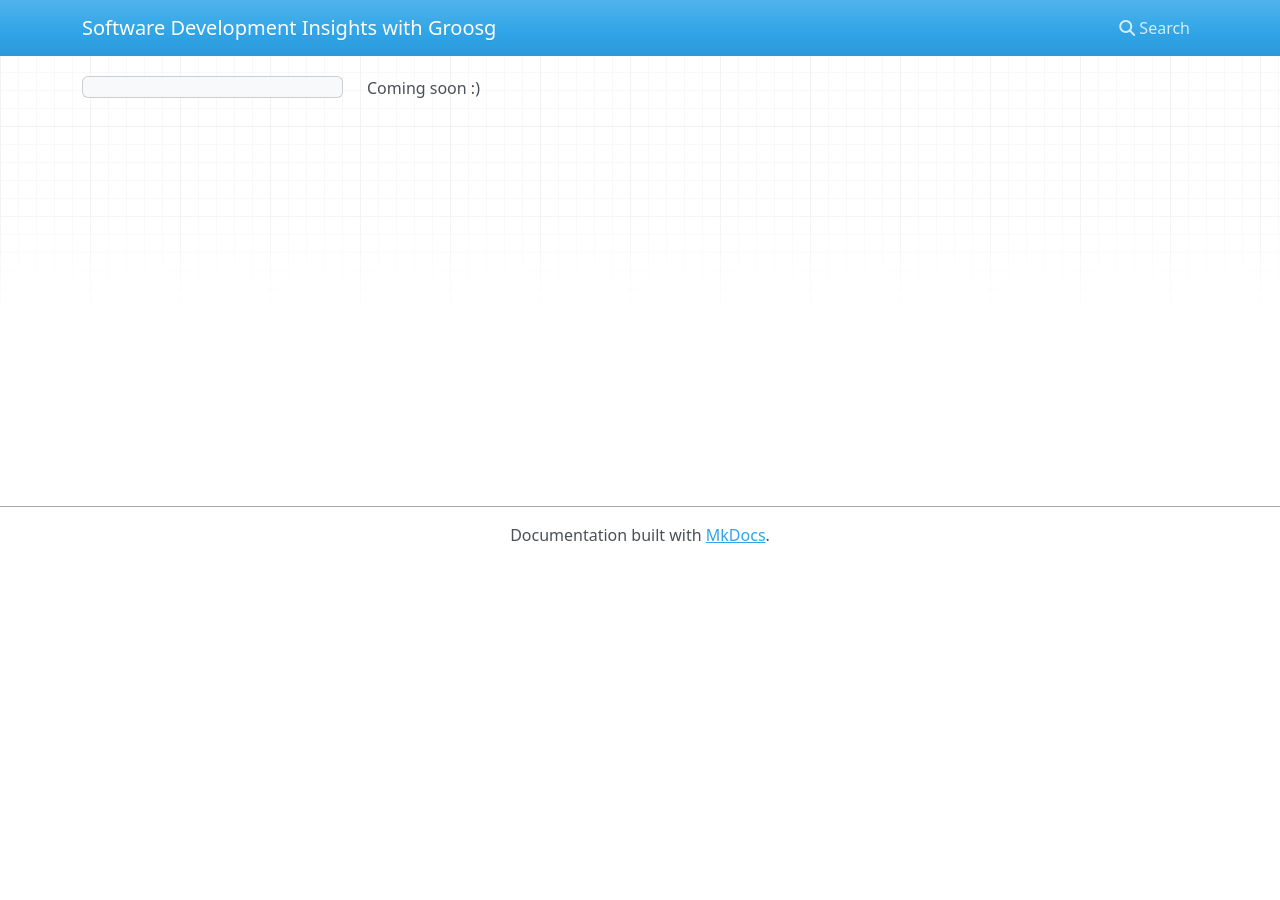
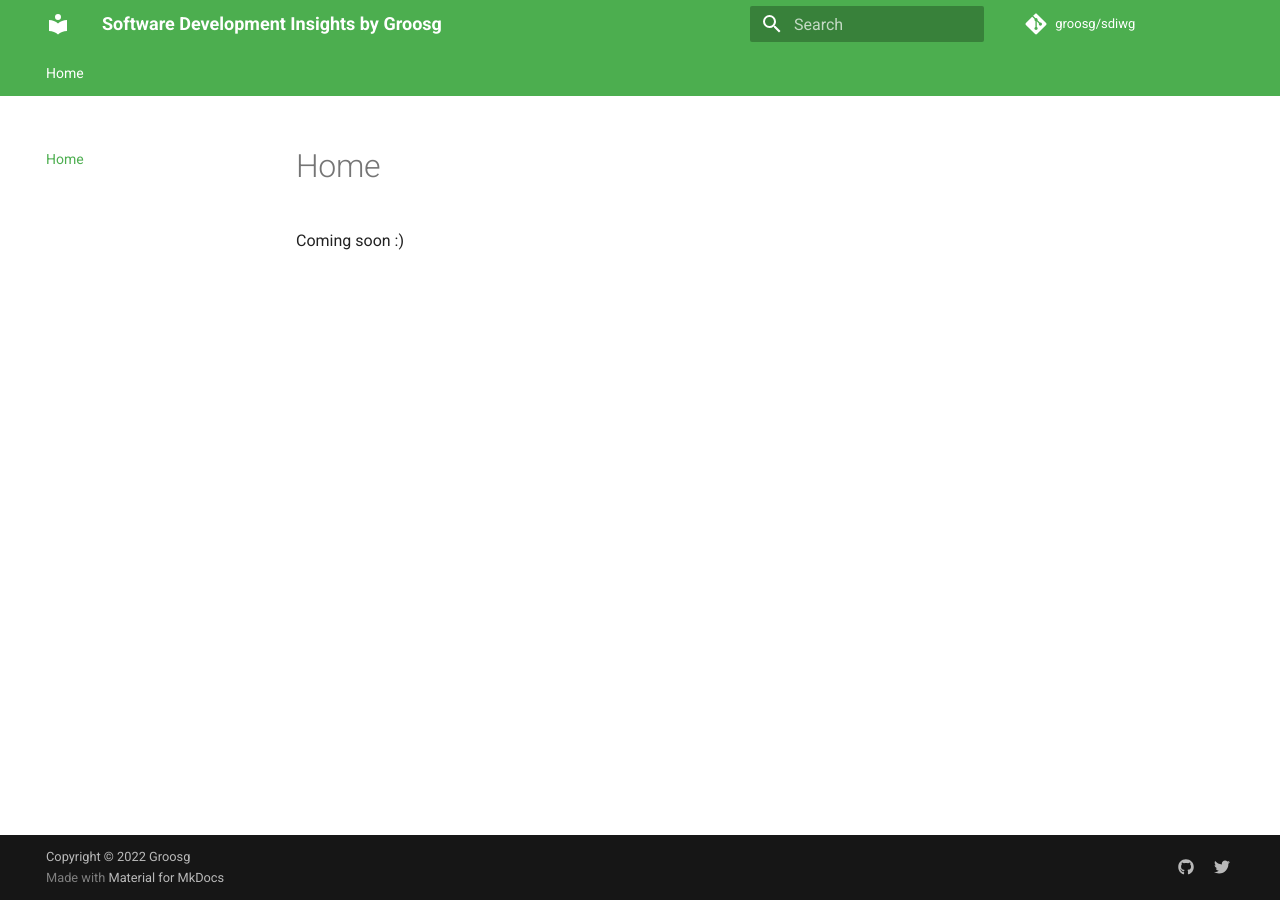
Before and after one commit to groosg/insights, an MkDocs documentation site: the page built from docs/index.md, in a window 1280 px wide. Built offline with MkDocs 1.6.1 and Material for MkDocs 9.7.7, drawn with Linux system fonts in a browser that asks for light colours; nearby versions of some CDN libraries; comment, search, counter and statistics services are not loaded.

Commit message:
add material for mkdocs

```diff
--- a/mkdocs.yml
+++ b/mkdocs.yml
@@ -1 +1,67 @@
-site_name: Software Development Insights with Groosg
+site_name: "Software Development Insights by Groosg"
+site_description: "A place to share knowledge and grow."
+site_author: "Groosg"
+site_url: "https://groosg.github.io/sdiwg/"
+
+repo_name: "groosg/sdiwg"
+repo_url: "https://github.com/groosg/sdiwg"
+edit_uri: "edit/main/docs/"
+
+copyright: Copyright &copy; 2022 Groosg
+
+theme:
+  name: "material"
+  custom_dir: theme
+
+  language: en
+  features:
+    - content.code.annotate
+    - content.tooltips
+    - navigation.indexes
+    - navigation.sections
+    - navigation.tabs
+    - navigation.top
+    - navigation.tracking
+    - search.highlight
+    - search.share
+    - search.suggest
+    - toc.follow
+  palette:
+    - scheme: default
+      primary: green
+      accent: green
+  font:
+    text: Roboto
+    code: Roboto Mono
+  favicon: assets/favicon.png
+
+extra:
+  social:
+    - icon: fontawesome/brands/github
+      link: https://github.com/groosg
+    - icon: fontawesome/brands/twitter
+      link: https://twitter.com/gr00sg
+
+markdown_extensions:
+  - admonition
+  - codehilite:
+      guess_lang: false
+  - toc:
+      permalink: true
+  - pymdownx.arithmatex
+  - pymdownx.betterem:
+      smart_enable: all
+  - pymdownx.caret
+  - pymdownx.critic
+  - pymdownx.details
+  - pymdownx.emoji:
+      emoji_generator: !!python/name:pymdownx.emoji.to_svg
+  - pymdownx.inlinehilite
+  - pymdownx.magiclink
+  - pymdownx.mark
+  - pymdownx.smartsymbols
+  - pymdownx.superfences
+  - pymdownx.tabbed
+  - pymdownx.tasklist:
+      custom_checkbox: true
+  - pymdownx.tilde
```
Also changed, not shown: README.md (+17 -3 lines), theme/assets/images/favicon.png (added), 1 other file.
